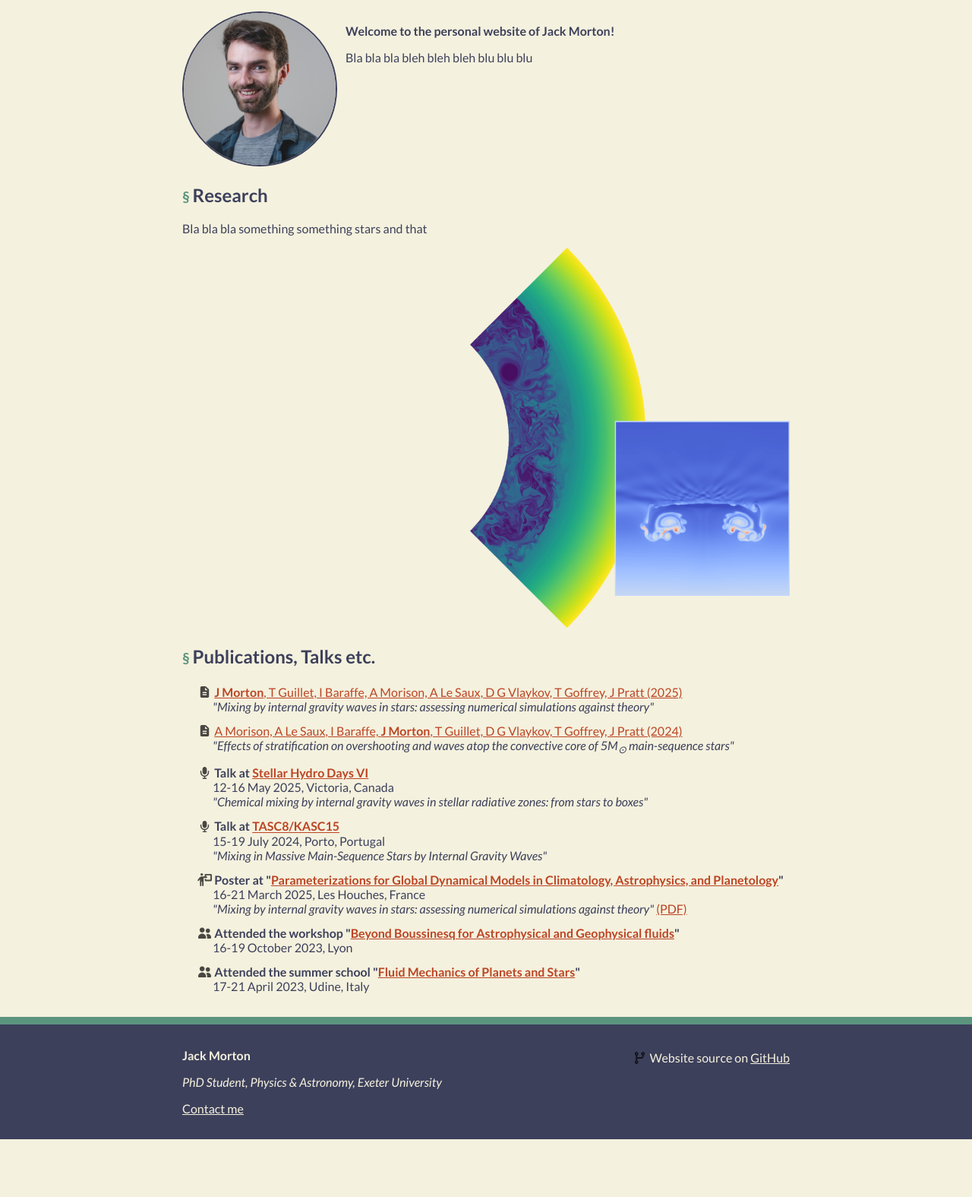
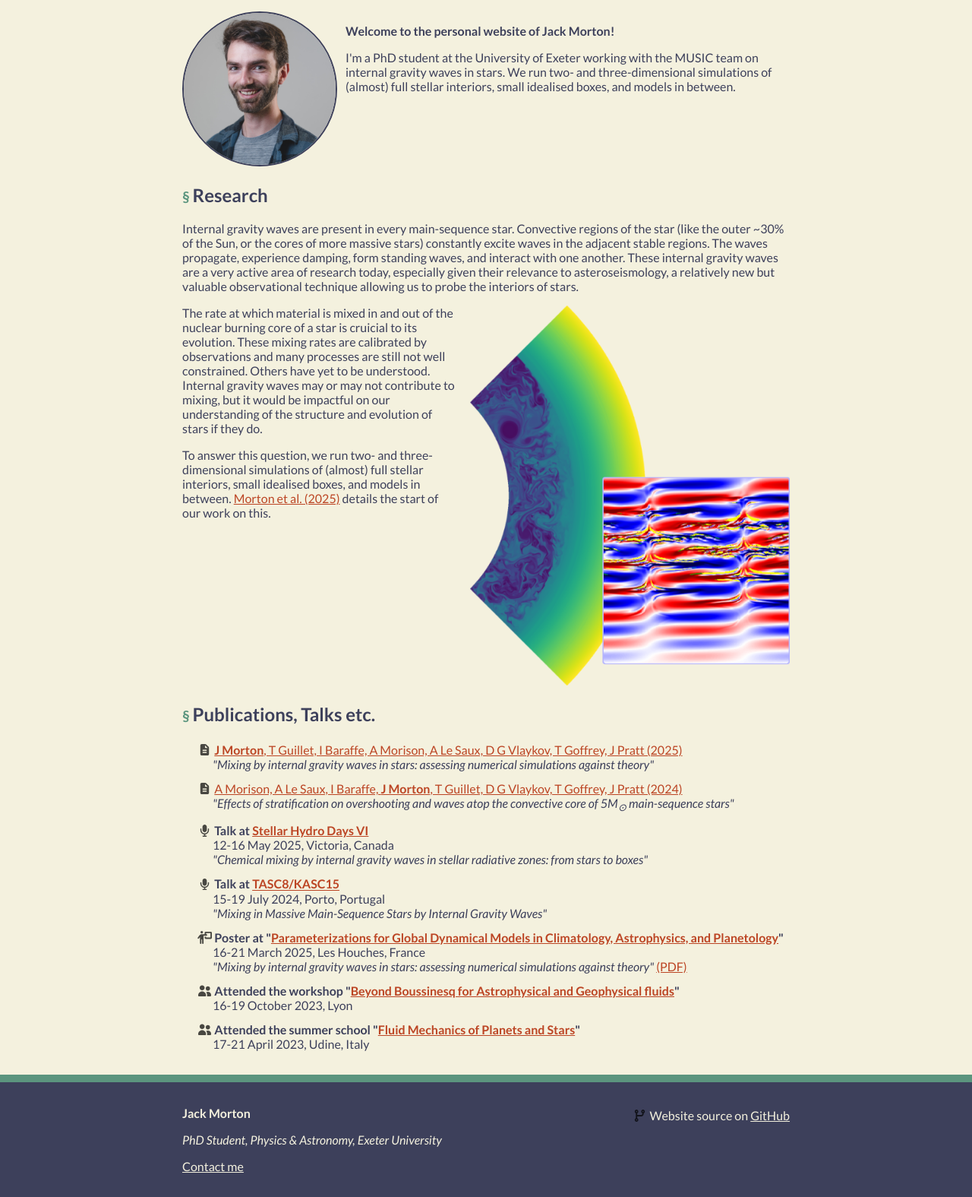
Before and after one commit to JJMorton/personal-website, a Flask app: page / in a window 1280 px wide. Shown: the part 82-1657 px from the top of the page at 76% size. Before the commit the page ends 1581 px from the top, so only its background shows below. Run offline with Flask 3, Linux system fonts and the light colour scheme.

Commit message:
Update homepage

```diff
--- a/src/website/static/styles/main.css
+++ b/src/website/static/styles/main.css
@@ -42,6 +42,10 @@
 	font-family: var(--font);
 }
 
+body {
+	min-width: var(--min-content-width);
+}
+
 
 /*
  * Generic classes
@@ -49,7 +53,6 @@
 
 .content-width {
 	max-width: var(--max-content-width);
-	min-width: var(--min-content-width);
 	position: relative;
 	margin: 0 auto;
 }
@@ -61,10 +64,11 @@
 	display: block;
 }
 
-@media only screen and (width > 600px) {
+@media only screen and (width > 700px) {
 	.float-right-adaptive {
 		float: right;
 		width: auto;
+		margin-left: var(--edge-padding);
 	}
 }
 
--- a/src/website/templates/home/index.html
+++ b/src/website/templates/home/index.html
@@ -9,17 +9,35 @@
 	</div>
 	<div class="flex">
 		<p><strong>Welcome to the personal website of Jack Morton!</strong></p>
-		<p>Bla bla bla bleh bleh bleh blu blu blu</p>
+		<p>
+			I'm a PhD student at the University of Exeter working with the MUSIC team on internal gravity waves in stars.
+			We run two- and three-dimensional simulations of (almost) full stellar interiors, small idealised boxes, and models in between.
+		</p>
 	</div>
 </section>
 
 <section>
 	<h2>Research</h2>
 	<div>
-		<p>Bla bla bla something something stars and that</p>
+		<p>
+			Internal gravity waves are present in every main-sequence star.
+			Convective regions of the star (like the outer ~30% of the Sun, or the cores of more massive stars) constantly excite waves in the adjacent stable regions.
+			The waves propagate, experience damping, form standing waves, and interact with one another.
+			These internal gravity waves are a very active area of research today, especially given their relevance to asteroseismology, a relatively new but valuable observational technique allowing us to probe the interiors of stars.
+		</p>
 		<a class="float-right-adaptive align-centre" target="_blank" href="/static/img/music_snapshot_scalar.png">
 			<img height=500 src="/static/img/snapshots_small.png" alt="A snapshot of a stellar simulation with a wedge shaped domain"/>
 		</a>
+		<p>
+			The rate at which material is mixed in and out of the nuclear burning core of a star is cruicial to its evolution.
+			These mixing rates are calibrated by observations and many processes are still not well constrained.
+			Others have yet to be understood.
+			Internal gravity waves may or may not contribute to mixing, but it would be impactful on our understanding of the structure and evolution of stars if they do.
+		</p>
+		<p>
+			To answer this question, we run two- and three-dimensional simulations of (almost) full stellar interiors, small idealised boxes, and models in between.
+			<a target="_blank" href="https://doi.org/10.1093/mnras/staf010">Morton et al. (2025)</a> details the start of our work on this.
+		</p>
 	</div>
 </section>
 
```
Also changed, not shown: src/website/static/img/music_snapshot_scalar_small.png (deleted), src/website/static/img/snapshots_small.png.
